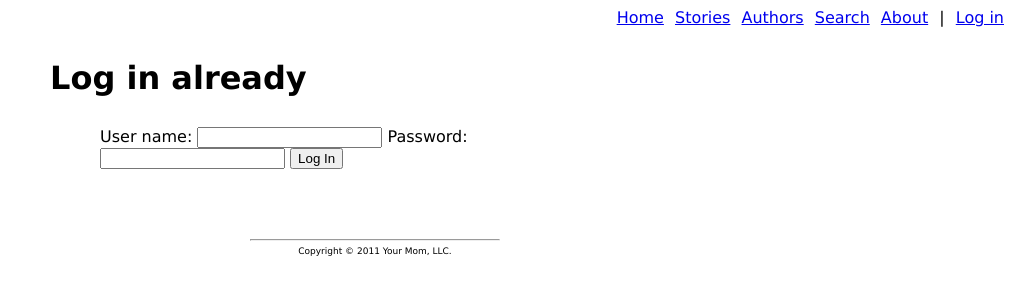
After one commit to keithfancher/Workshop, a Django app: template templates/registration/login.html in a window 1280 px wide. The commit adds this page. Shown: the top 300 px of the page, without its empty margins (265-1280 px from the left). Run offline with Django 3.2, Linux system fonts and the light colour scheme; the template is opened without the code that fills it, so the values that code supplies are empty.

Commit message:
beginnings of user and session support

```diff
--- a/templates/base.html
+++ b/templates/base.html
@@ -67,7 +67,13 @@
         <li><a href="/authors/">Authors</a></li>
         <li><a href="/search/">Search</a></li>
         <li><a href="/about/">About</a></li>
-        <li>Log in</li>
+        <li> | </li>
+        {% if user.is_authenticated %}
+            <li>Profile</li>
+            <li><a href="/accounts/logout/">Log out</a></li>
+        {% else %}
+            <li><a href="/accounts/login/">Log in</a></li>
+        {% endif %}
     </ul>
 
     <div id="main_content">
--- /dev/null
+++ b/templates/registration/login.html
@@ -0,0 +1,23 @@
+{% extends "base.html" %}
+
+{% block title %}Log in{% endblock %}
+
+{% block heading %}Log in already{% endblock %}
+
+{% block content %}
+
+    {% if form.errors %}
+        <p class="error">Sorry, that's not a valid username or password</p>
+    {% endif %}
+
+    <form action="" method="post">
+        <label for="username">User name:</label>
+        <input type="text" name="username" value="" id="username">
+        <label for="password">Password:</label>
+        <input type="password" name="password" value="" id="password">
+
+        <input type="submit" value="Log In" />
+        <input type="hidden" name="next" value="{{ next|escape }}" />
+    </form>
+
+{% endblock %}
--- a/urls.py
+++ b/urls.py
@@ -1,4 +1,5 @@
 from django.conf.urls.defaults import *
+from django.contrib.auth.views import login, logout
 from django.views.generic.simple import direct_to_template
 
 from workshop.stories import views
@@ -18,6 +19,10 @@ urlpatterns = patterns('',
     # Uncomment the next line to enable the admin:
     (r'^admin/', include(admin.site.urls)),
 
+    (r'^accounts/login/$', login), # TODO: check if already logged in/out?
+    (r'^accounts/logout/$', logout),
+    (r'^accounts/register/$', views.register),
+
     (r'^$', views.index),
     (r'^about/$', direct_to_template, {'template': 'about.html'}),
     (r'^authors/$', views.authors),
```
Also changed, not shown: settings.py (+7 -0 lines), stories/views.py (+34 -6 lines), templates/registration/logged_out.html (added, +11 -0 lines), templates/registration/register.html (added, +12 -0 lines), data.db, 3 other files.
